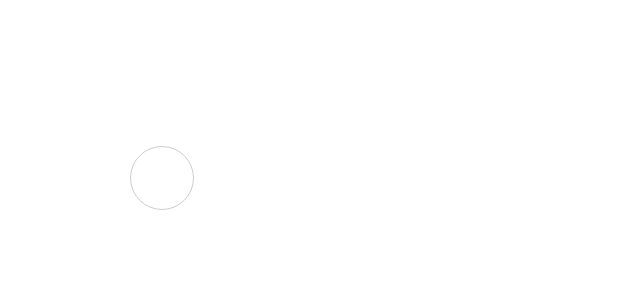
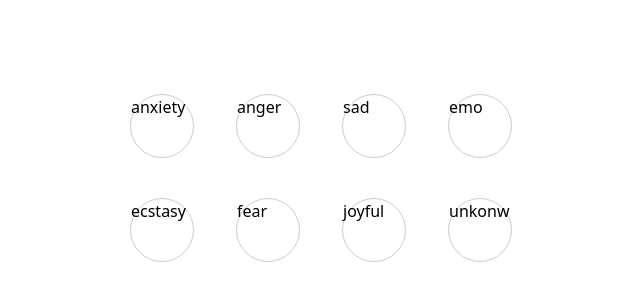
Before and after one commit to Undertows/side02, a React (Vite) app: page /mood in a window 1280 px wide. Shown: the part 222-522 px from the top of the page, without its empty margins (319-959 px from the left). Built offline with nearby package versions, Linux system fonts and the light colour scheme.

Commit message:
添加Memories

```diff
--- a/src/App.jsx
+++ b/src/App.jsx
@@ -3,13 +3,15 @@ import { BrowserRouter as Router, Routes, Route } from 'react-router-dom'
 import Login from './pages/Login'
 import Home from './pages/Home'
 import Mood from './components/Mood'
+import Memories from './components/Memories'
 
 export default function App() {
   return (
     <Router>
       <Routes>
+        <Route path='/' element={<Home />}></Route>
         <Route path='/mood' element={<Mood />}></Route>
-        <Route path='/' element={<Home />}></Route>
+        <Route path='/memories' element={<Memories />}></Route>
       </Routes>
     </Router>
   )
--- /dev/null
+++ b/src/components/Memories.jsx
@@ -0,0 +1,28 @@
+import React, { useState, useEffect } from 'react'
+import axios from 'axios'
+
+export default function Memories() {
+  const [diaries, setDiaries] = useState([])
+
+  useEffect(() => {
+    async function getDiaries() {
+      //你妈逼,路径少写一段浪费三天...还是没有api的习惯
+      const { data: diaries } = await axios('/test/showDiaries')
+      setDiaries(diaries)
+    }
+    getDiaries()
+  }, [])
+  return (
+      // flex flex-col place-items-center
+      <div className='w-screen h-screen
+    grid grid-flow-row grid-cols-4  place-content-center
+    gap-6 justify-items-start '>
+      {diaries.map((d, i) => (
+        <div
+        // border border-black border-solid
+        className='pl-6'
+        key={i}>{d.content}</div>
+      ))}
+    </div>
+  )
+}
--- a/src/components/Mood.jsx
+++ b/src/components/Mood.jsx
@@ -1,21 +1,29 @@
-import React, { useEffect, useState } from 'react'
+import React from 'react'
 import { useSearchParams, useNavigate } from 'react-router-dom'
 import axios from 'axios'
 
 export default function mood() {
-  const [id, setId] = useState()
+  let moods = [
+    'anxiety',
+    'anger',
+    'sad',
+    'emo',
+    'ecstasy',
+    'fear',
+    'joyful',
+    'unkonw',
+  ]
   const [searchId] = useSearchParams()
   const navi = useNavigate()
-
-  useEffect(() => {
-    setId(searchId.get('id'))
-  }, [])
 
   const setMood = async mood => {
     try {
       const {
         data: { msg },
-      } = await axios.post(`/test/setMood`, { mood: mood, id: id })
+      } = await axios.post('/test/setMood', {
+        mood: mood,
+        id: searchId.get('id'),
+      })
       alert(msg)
       navi('/')
     } catch (e) {
@@ -28,9 +36,14 @@ export default function mood() {
       <div
         className='grid gap-10 grid-cols-4 w-[30vw] h-[35vh]
     place-content-center place-items-center'>
-        <div
-          className='rounded-full w-16 h-16 border-[1px] border-opacity-20 border-black border-solid '
-          onClick={() => setMood('sad')}></div>
+        {moods.map((m, i) => (
+          <div
+            key={i}
+            className='rounded-full w-16 h-16 border-[1px] border-opacity-20 border-black border-solid '
+            onClick={() => setMood(m)}>
+            {m}
+          </div>
+        ))}
       </div>
     </div>
   )
--- a/src/main.jsx
+++ b/src/main.jsx
@@ -7,7 +7,7 @@ import './index.css'
 axios.defaults.baseURL = 'http://localhost:3002'
 
 ReactDOM.createRoot(document.getElementById('root')).render(
-  <React.StrictMode>
+  // <React.StrictMode>
     <App />
-  </React.StrictMode>
+  // </React.StrictMode>
 )
--- a/src/pages/Home.jsx
+++ b/src/pages/Home.jsx
@@ -1,28 +1,24 @@
+import React, { useState } from 'react'
+import { useNavigate } from 'react-router-dom'
 import axios from 'axios'
-import React, { useState } from 'react'
-import { useNavigate, useSearchParams } from 'react-router-dom'
 
 export default function Home() {
   const [diary, setDiary] = useState('')
-  const [_, setID] = useSearchParams()
   const navi = useNavigate()
 
   const saveDiary = async () => {
     try {
       const {
-        data: { diaryObj, msg },
+        data: { diaryObj },
       } = await axios.post('/test/saveDiary', { content: diary })
-      // console.log(diaryObj.date)
-      // alert(msg)
       selectMood(diaryObj._id)
     } catch (e) {
       console.log(e.message)
     }
   }
-  const selectMood = id => {
-    setID(id)
-    navi(`/mood?id=${id}`)
-  }
+
+  const selectMood = id => navi(`/mood?id=${id}`)
+
   return (
     // 别忘了加h-screen w-screen...这里太坑了
     <div className='h-screen w-screen flex flex-col justify-center items-center'>
@@ -38,9 +34,11 @@ export default function Home() {
         bg-opacity-40 bg-gray-400 rounded-md w-[10vw] h-[7vh]
         text-xl'
           onClick={saveDiary}>
-          保&nbsp;&nbsp;存
+          烂&nbsp;笔&nbsp;头
         </button>
-        {/* <button className=''>清空</button> */}
+        <button className='text-xl' onClick={() => navi('/memories')}>
+          好&nbsp;记&nbsp;性
+        </button>
       </div>
     </div>
   )
```
Also changed, not shown: 2 other files (tests, documents, lock files or other folders).
